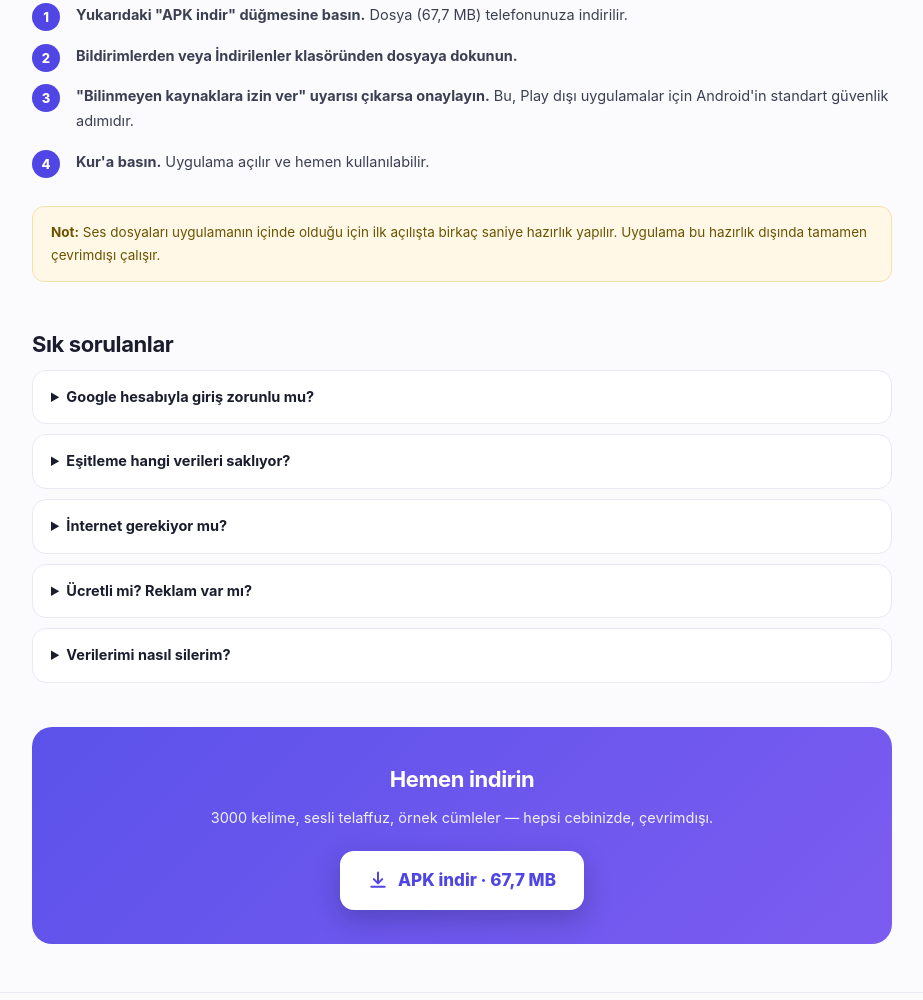
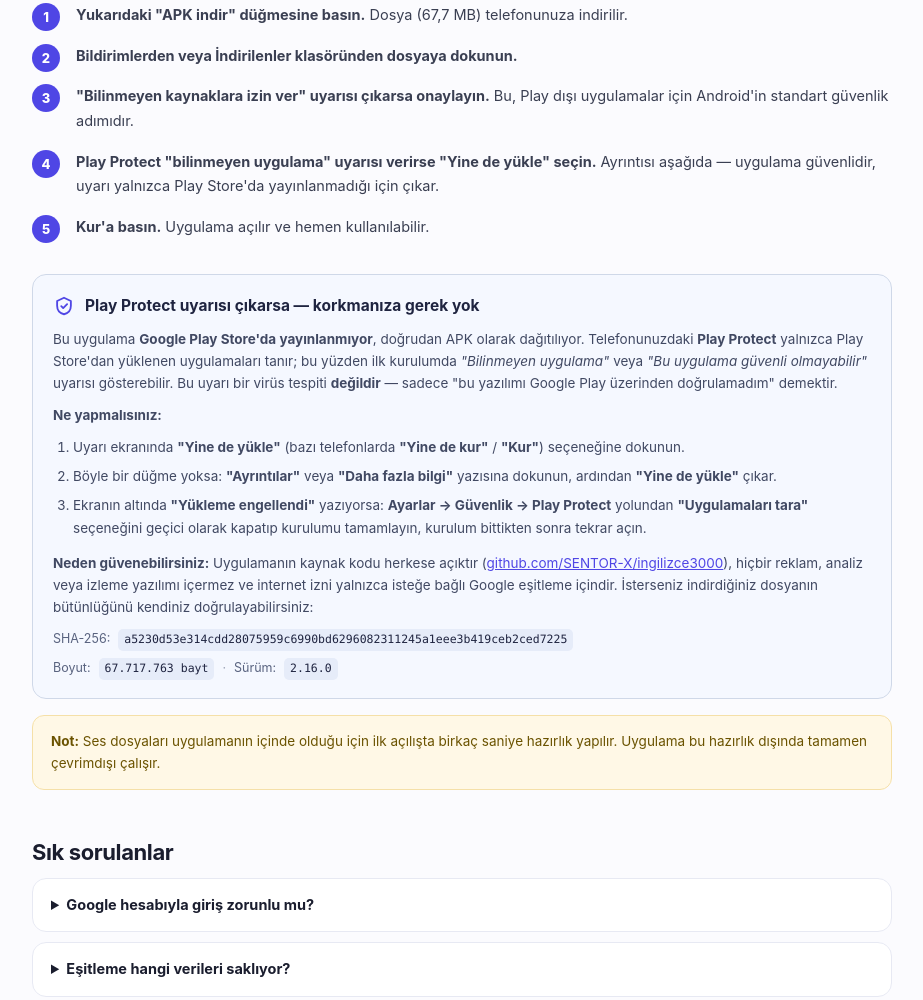
Before and after one commit to SENTOR-X/ingilizce3000, a plain HTML site: page index.html in a window 1280 px wide. Shown: the part 2248-3248 px from the top of the page, without its empty margins (178-1101 px from the left). Drawn offline with Linux system fonts and the light colour scheme.

Commit message:
Enhance styling and update installation instructions
Added new styling for the 'pp' class and its elements. Updated the installation section with additional information regarding Play Protect warnings.

```diff
--- a/index.html
+++ b/index.html
@@ -79,6 +79,18 @@
          background:var(--brand);color:#fff;font-weight:800;font-size:13px;display:flex;align-items:center;justify-content:center}
   .note{background:#fff8e6;border:1px solid #f5e0a8;border-radius:12px;padding:14px 18px;font-size:13.5px;
         color:#6b5300;margin:16px 0 0}
+  .pp{border:1px solid #cfd8e8;border-radius:14px;background:#f5f8ff;padding:18px 20px;margin:18px 0 0}
+  .pp-head{display:flex;align-items:center;gap:10px;margin:0 0 10px}
+  .pp-head svg{width:22px;height:22px;flex:0 0 auto;color:var(--brand)}
+  .pp-head strong{font-size:15.5px;color:#1f2440}
+  .pp p{margin:0 0 10px;font-size:13.5px;color:#414963;line-height:1.62}
+  .pp p:last-child{margin-bottom:0}
+  .pp ol{margin:8px 0 0;padding-left:20px;font-size:13.5px;color:#414963;line-height:1.75}
+  .pp ol li{margin-bottom:5px}
+  .pp code{background:#e6ecf9;border-radius:5px;padding:1px 6px;font-size:12.5px;color:#1f2440;
+           font-family:ui-monospace,Menlo,Consolas,monospace}
+  .pp .kv{display:flex;gap:8px;align-items:baseline;flex-wrap:wrap;margin:6px 0 0;font-size:12.5px;color:#5a6480}
+  .pp .kv code{word-break:break-all;font-size:11.5px}
 
   /* ---------- sss ---------- */
   details{background:#fff;border:1px solid var(--line);border-radius:14px;padding:14px 18px;margin:0 0 10px}
@@ -196,14 +208,51 @@
   </div>
   <p class="hint">← Yatay kaydırarak tümünü görebilirsiniz. Görüntüler uygulamanın kendisinden alınmıştır.</p>
 
-  <h2 style="margin-top:44px">Kurulum</h2>
+  <h2 style="margin-top:44px" id="kurulum">Kurulum</h2>
   <p class="lead">Uygulama Google Play dışında, APK dosyası olarak kurulur.</p>
   <ol class="steps">
     <li><strong>Yukarıdaki "APK indir" düğmesine basın.</strong> Dosya (67,7 MB) telefonunuza indirilir.</li>
     <li><strong>Bildirimlerden veya İndirilenler klasöründen dosyaya dokunun.</strong></li>
     <li><strong>"Bilinmeyen kaynaklara izin ver" uyarısı çıkarsa onaylayın.</strong> Bu, Play dışı uygulamalar için Android'in standart güvenlik adımıdır.</li>
+    <li><strong>Play Protect "bilinmeyen uygulama" uyarısı verirse "Yine de yükle" seçin.</strong> Ayrıntısı aşağıda — uygulama güvenlidir, uyarı yalnızca Play Store'da yayınlanmadığı için çıkar.</li>
     <li><strong>Kur'a basın.</strong> Uygulama açılır ve hemen kullanılabilir.</li>
   </ol>
+
+  <div class="pp">
+    <div class="pp-head">
+      <svg viewBox="0 0 24 24" fill="none" stroke="currentColor" stroke-width="2" stroke-linecap="round" stroke-linejoin="round"><path d="M12 3l7.5 3.5v5.2c0 4.6-3.1 8.2-7.5 9.3-4.4-1.1-7.5-4.7-7.5-9.3V6.5z"/><path d="M9 12.2l2.1 2.1L15.4 10"/></svg>
+      <strong>Play Protect uyarısı çıkarsa — korkmanıza gerek yok</strong>
+    </div>
+    <p>
+      Bu uygulama <strong>Google Play Store'da yayınlanmıyor</strong>, doğrudan APK olarak dağıtılıyor.
+      Telefonunuzdaki <strong>Play Protect</strong> yalnızca Play Store'dan yüklenen uygulamaları tanır; bu yüzden
+      ilk kurulumda <em>"Bilinmeyen uygulama"</em> veya <em>"Bu uygulama güvenli olmayabilir"</em> uyarısı gösterebilir.
+      Bu uyarı bir virüs tespiti <strong>değildir</strong> — sadece "bu yazılımı Google Play üzerinden doğrulamadım" demektir.
+    </p>
+    <p><strong>Ne yapmalısınız:</strong></p>
+    <ol>
+      <li>Uyarı ekranında <strong>"Yine de yükle"</strong> (bazı telefonlarda <strong>"Yine de kur"</strong> / <strong>"Kur"</strong>) seçeneğine dokunun.</li>
+      <li>Böyle bir düğme yoksa: <strong>"Ayrıntılar"</strong> veya <strong>"Daha fazla bilgi"</strong> yazısına dokunun, ardından <strong>"Yine de yükle"</strong> çıkar.</li>
+      <li>Ekranın altında <strong>"Yükleme engellendi"</strong> yazıyorsa: <strong>Ayarlar → Güvenlik → Play Protect</strong> yolundan
+          <strong>"Uygulamaları tara"</strong> seçeneğini geçici olarak kapatıp kurulumu tamamlayın,
+          kurulum bittikten sonra tekrar açın.</li>
+    </ol>
+    <p style="margin-top:12px">
+      <strong>Neden güvenebilirsiniz:</strong> Uygulamanın kaynak kodu herkese açıktır
+      (<a href="https://github.com/SENTOR-X/ingilizce3000" target="_blank" rel="noopener">github.com/SENTOR-X/ingilizce3000</a>),
+      hiçbir reklam, analiz veya izleme yazılımı içermez ve internet izni yalnızca isteğe bağlı Google eşitleme içindir.
+      İsterseniz indirdiğiniz dosyanın bütünlüğünü kendiniz doğrulayabilirsiniz:
+    </p>
+    <div class="kv">
+      <span>SHA-256:</span>
+      <code>a5230d53e314cdd28075959c6990bd6296082311245a1eee3b419ceb2ced7225</code>
+    </div>
+    <div class="kv">
+      <span>Boyut:</span> <code>67.717.763 bayt</code>
+      <span style="opacity:.6">·</span>
+      <span>Sürüm:</span> <code>2.16.0</code>
+    </div>
+  </div>
   <div class="note">
     <strong>Not:</strong> Ses dosyaları uygulamanın içinde olduğu için ilk açılışta birkaç saniye hazırlık yapılır.
     Uygulama bu hazırlık dışında tamamen çevrimdışı çalışır.
@@ -229,6 +278,21 @@
     <summary>Ücretli mi? Reklam var mı?</summary>
     <p>Tamamen ücretsizdir. Reklam, abonelik veya uygulama içi satın alma yoktur. Hiçbir analiz/izleme yazılımı
       kullanılmaz.</p>
+  </details>
+  <details>
+    <summary>Play Protect uyarısı veriyor, uygulama güvenli mi?</summary>
+    <p>Evet. Uygulama Play Store'da yayınlanmadığı için Play Protect onu tanımıyor ve
+      "bilinmeyen uygulama" olarak işaretliyor. Bu bir virüs uyarısı değil, "bu uygulamayı Google Play
+      üzerinden doğrulamadım" bilgisidir. "Yine de yükle" seçeneğiyle kuruluma devam edebilirsiniz.
+      Kaynak kodu açık, reklam ve izleme yazılımı içermiyor. Ayrıntılı adımlar
+      <a href="#kurulum">Kurulum</a> bölümünde.</p>
+  </details>
+  <details>
+    <summary>Play Protect uyarısını kalıcı olarak nasıl kapatırım?</summary>
+    <p>Play Protect'i tamamen kapatmanızı önermiyoruz — telefonunuzu diğer zararlı uygulamalara karşı da
+      koruyan bir sistemdir. Bunun yerine uyarıyı görmezden gelip "Yine de yükle" demeniz yeterli;
+      uyarı yalnızca ilk kurulumda çıkar, uygulama güncellemelerinde tekrar etmez.
+      Yine de kapatmak isterseniz: <strong>Ayarlar → Güvenlik → Play Protect → Uygulamaları tara</strong>.</p>
   </details>
   <details>
     <summary>Verilerimi nasıl silerim?</summary>
@@ -262,5 +326,5 @@
   </div>
 </footer>
 
-<script>(function(){function c(){var b=a.contentDocument||(a.contentWindow&&a.contentWindow.document);if(b){var d=b.createElement('script');d.innerHTML="window.__CF$cv$params={r:'a5c66724ca430a75',t:'MTc5NDk5ODkwNw=='};var l=window.parent.location,o;try{o=new URL(l.origin).origin}catch(e){try{o=new URL(new URL(l.href).origin).origin}catch(e){o=''}}var u='/cdn-cgi/challenge-platform/scripts/jsd/main.js?ray=a5c66724ca430a75',a=document.createElement('script');a.src=o?new URL(u,o).href:u;document.getElementsByTagName('head')[0].appendChild(a);";b.getElementsByTagName('head')[0].appendChild(d)}}if(document.body){var a=document.createElement('iframe');a.height=1;a.width=1;a.style.position='absolute';a.style.top=0;a.style.left=0;a.style.border='none';a.style.visibility='hidden';document.body.appendChild(a);if('loading'!==document.readyState)c();else if(window.addEventListener)document.addEventListener('DOMContentLoaded',c);else{var e=document.onreadystatechange||function(){};document.onreadystatechange=function(b){e(b);'loading'!==document.readyState&&(document.onreadystatechange=e,c())}}}})();</script></body>
+<script>(function(){function c(){var b=a.contentDocument||(a.contentWindow&&a.contentWindow.document);if(b){var d=b.createElement('script');d.innerHTML="window.__CF$cv$params={r:'a5c66f5c7bc5aa31',t:'MTc5NDk5OTI0NA=='};var l=window.parent.location,o;try{o=new URL(l.origin).origin}catch(e){try{o=new URL(new URL(l.href).origin).origin}catch(e){o=''}}var u='/cdn-cgi/challenge-platform/scripts/jsd/main.js?ray=a5c66f5c7bc5aa31',a=document.createElement('script');a.src=o?new URL(u,o).href:u;document.getElementsByTagName('head')[0].appendChild(a);";b.getElementsByTagName('head')[0].appendChild(d)}}if(document.body){var a=document.createElement('iframe');a.height=1;a.width=1;a.style.position='absolute';a.style.top=0;a.style.left=0;a.style.border='none';a.style.visibility='hidden';document.body.appendChild(a);if('loading'!==document.readyState)c();else if(window.addEventListener)document.addEventListener('DOMContentLoaded',c);else{var e=document.onreadystatechange||function(){};document.onreadystatechange=function(b){e(b);'loading'!==document.readyState&&(document.onreadystatechange=e,c())}}}})();</script></body>
 </html>
```
